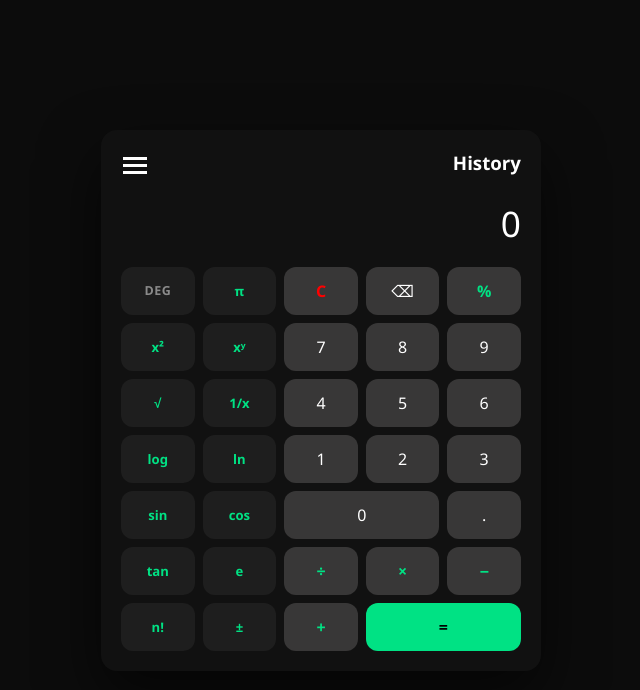
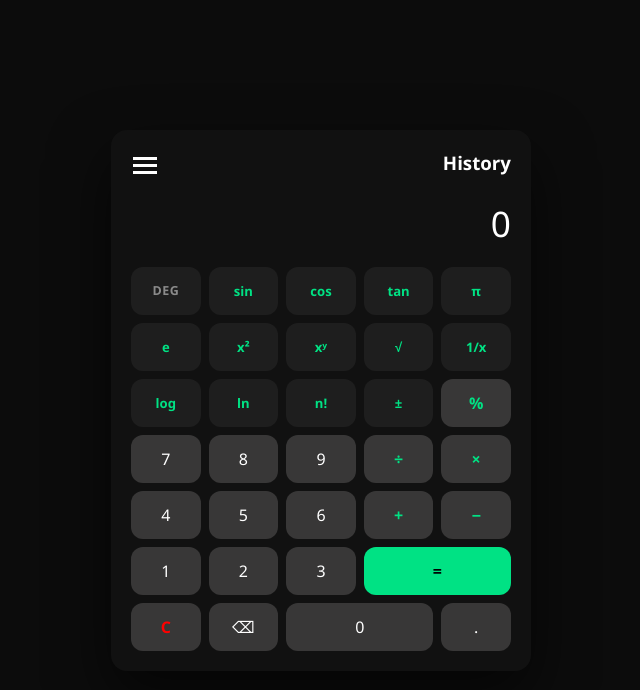
Before and after one commit to Kortzyy/CalculatorWeb-2024, a plain HTML site: page pages/scientific.html in a window 1280 px wide. Shown: the whole page, without its empty margins (319-959 px from the left). Drawn offline with Linux system fonts and the light colour scheme.

Commit message:
Fix Scientific

```diff
--- a/pages/scientific.html
+++ b/pages/scientific.html
@@ -11,17 +11,12 @@
 
     <style>
         .calculator {
-            width: 440px;
+            width: 420px;
         }
 
-        /*
-            Layout: 5 columns
-            col 1-2: sci functions (2 wide)
-            col 3-5: numbers + operators (3 wide, standard layout)
-        */
         .buttons {
             display: grid;
-            grid-template-columns: 1fr 1fr 1fr 1fr 1fr;
+            grid-template-columns: repeat(5, 1fr);
             gap: 8px;
         }
 
@@ -30,7 +25,6 @@
             font-size: 1rem;
         }
 
-        /* Scientific function buttons — left 2 cols */
         .sci {
             background: #1e1e1e;
             color: var(--accent);
@@ -53,14 +47,6 @@
         #degRadBtn:hover {
             background: #2a2a2a;
             color: var(--text);
-        }
-
-        /* Divider line between sci and number sections */
-        .divider {
-            grid-column: span 5;
-            height: 1px;
-            background: #2a2a2a;
-            margin: 2px 0;
         }
     </style>
 </head>
@@ -99,57 +85,52 @@
 
         <div class="buttons">
 
-            <!--
-                5-column grid:
-                [sci] [sci] [num] [num] [op]
-            -->
+            <!-- Row 1: Scientific functions (top, full width) -->
+            <button id="degRadBtn" class="sci">DEG</button>
+            <button class="sci" data-fn="sin">sin</button>
+            <button class="sci" data-fn="cos">cos</button>
+            <button class="sci" data-fn="tan">tan</button>
+            <button class="sci" data-fn="pi">π</button>
 
-            <!-- Row 1 -->
-            <button id="degRadBtn" class="sci">DEG</button>
-            <button class="sci" data-fn="pi">π</button>
-            <button class="clear" data-action="clear">C</button>
-            <button data-action="delete">⌫</button>
+            <!-- Row 2: Scientific functions -->
+            <button class="sci" data-fn="e">e</button>
+            <button class="sci" data-fn="sq">x²</button>
+            <button class="sci" onclick="addPowerOp()">xʸ</button>
+            <button class="sci" data-fn="sqrt">√</button>
+            <button class="sci" data-fn="inv">1/x</button>
+
+            <!-- Row 3: Scientific functions -->
+            <button class="sci" data-fn="log">log</button>
+            <button class="sci" data-fn="ln">ln</button>
+            <button class="sci" data-fn="fact">n!</button>
+            <button class="sci" data-fn="sign">±</button>
             <button class="operator" data-op="%">%</button>
 
-            <!-- Row 2 -->
-            <button class="sci" data-fn="sq">x²</button>
-            <button class="sci" onclick="addPowerOp()">xʸ</button>
+            <!-- Row 4: 7 8 9 + operators (right) -->
             <button data-num="7">7</button>
             <button data-num="8">8</button>
             <button data-num="9">9</button>
+            <button class="operator" data-op="/">÷</button>
+            <button class="operator" data-op="*">×</button>
 
-            <!-- Row 3 -->
-            <button class="sci" data-fn="sqrt">√</button>
-            <button class="sci" data-fn="inv">1/x</button>
+            <!-- Row 5: 4 5 6 + operators (right) -->
             <button data-num="4">4</button>
             <button data-num="5">5</button>
             <button data-num="6">6</button>
+            <button class="operator" data-op="+">+</button>
+            <button class="operator" data-op="-">−</button>
 
-            <!-- Row 4 -->
-            <button class="sci" data-fn="log">log</button>
-            <button class="sci" data-fn="ln">ln</button>
+            <!-- Row 6: 1 2 3 + = (right) -->
             <button data-num="1">1</button>
             <button data-num="2">2</button>
             <button data-num="3">3</button>
+            <button class="equal" data-action="equal" style="grid-column: span 2;">=</button>
 
-            <!-- Row 5 -->
-            <button class="sci" data-fn="sin">sin</button>
-            <button class="sci" data-fn="cos">cos</button>
+            <!-- Row 7: C ⌫ 0 . -->
+            <button class="clear" data-action="clear">C</button>
+            <button data-action="delete">⌫</button>
             <button data-num="0" style="grid-column: span 2;">0</button>
             <button data-num=".">.</button>
-
-            <!-- Row 6 -->
-            <button class="sci" data-fn="tan">tan</button>
-            <button class="sci" data-fn="e">e</button>
-            <button class="operator" data-op="/">÷</button>
-            <button class="operator" data-op="*">×</button>
-            <button class="operator" data-op="-">−</button>
-
-            <!-- Row 7 -->
-            <button class="sci" data-fn="fact">n!</button>
-            <button class="sci" data-fn="sign">±</button>
-            <button class="operator" data-op="+">+</button>
-            <button class="equal" data-action="equal" style="grid-column: span 2;">=</button>
 
         </div>
     </main>
```
